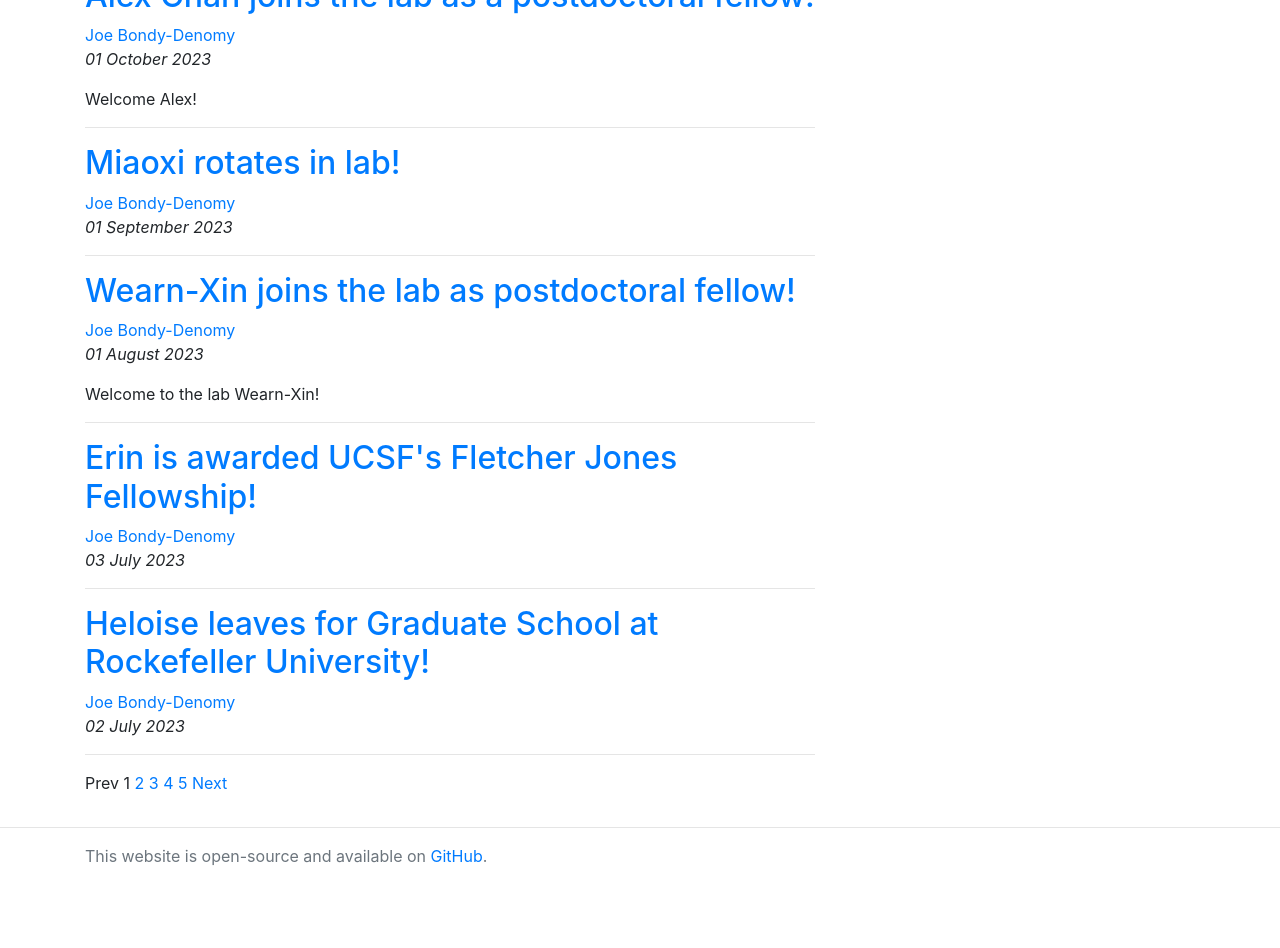
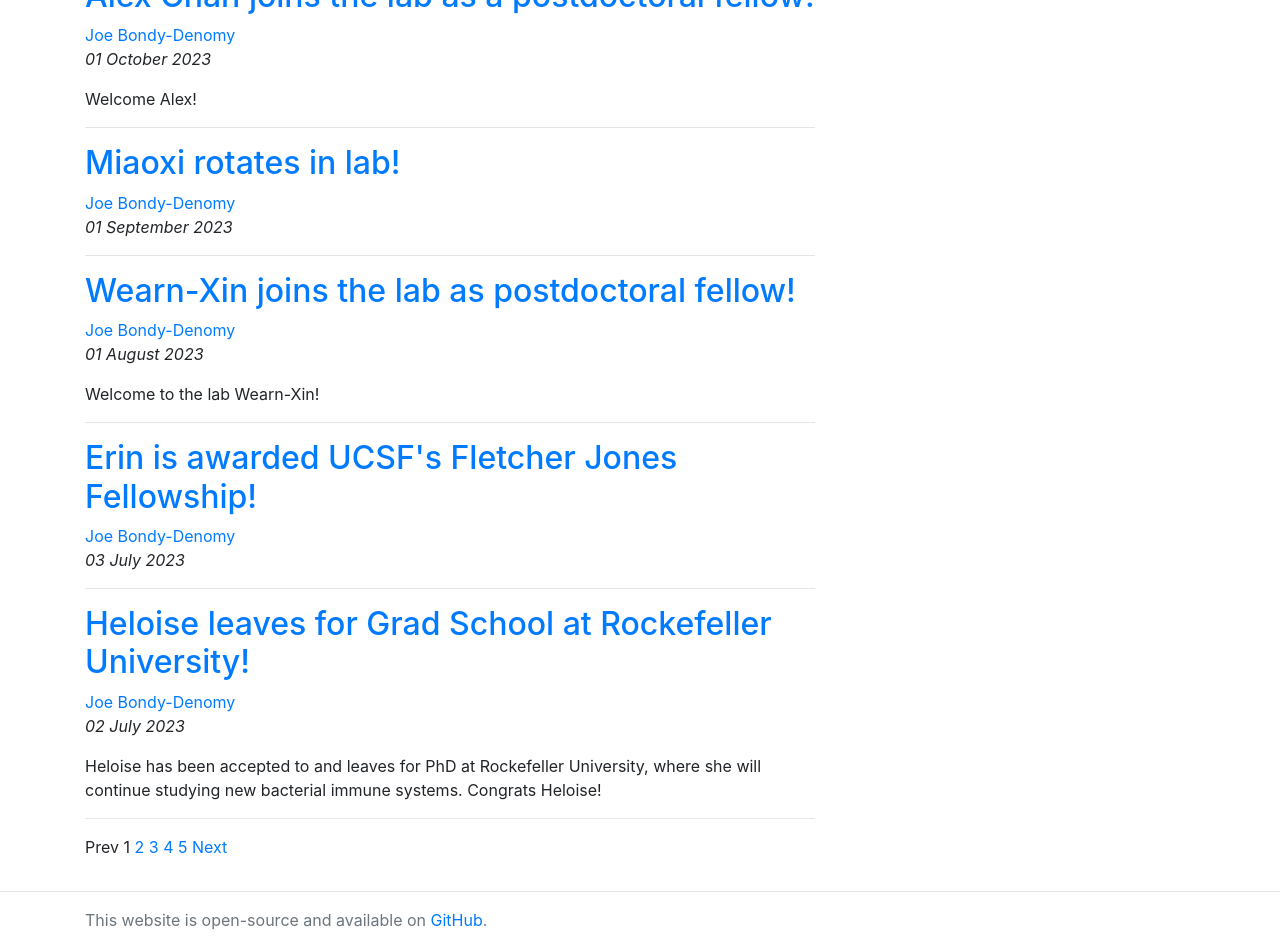
Before and after one commit to bondy-denomy-lab/jbd-lab.github.io, a Jekyll site: the page built from news/index.html, in a window 1280 px wide, cut to the strip 180-1128 px from the top of the page. Built offline with Jekyll 4.4.1, drawn with Linux system fonts in a browser that asks for light colours; the list of posts is cut into pages by our own code; before the commit the page ends 1064 px from its top, so only the background shows below that.

Commit message:
Update 2023-07-02-news.md

```diff
--- a/_posts/2023-07-02-news.md
+++ b/_posts/2023-07-02-news.md
@@ -1,6 +1,7 @@
 ---
-title: Heloise leaves for Graduate School at Rockefeller University!
+title: Heloise leaves for Grad School at Rockefeller University!
 author: Joe Bondy-Denomy
 layout: post
 group: news
 ---
+Heloise has been accepted to and leaves for PhD at Rockefeller University, where she will continue studying new bacterial immune systems. Congrats Heloise!
```
